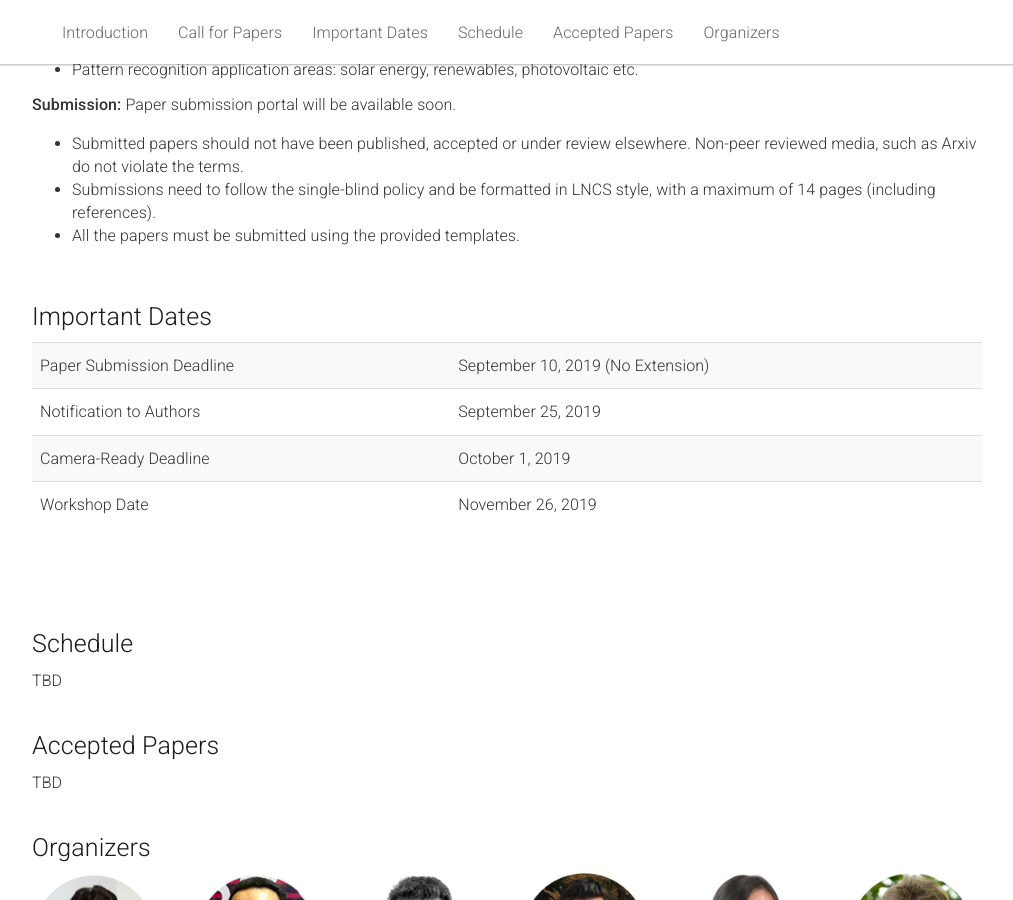
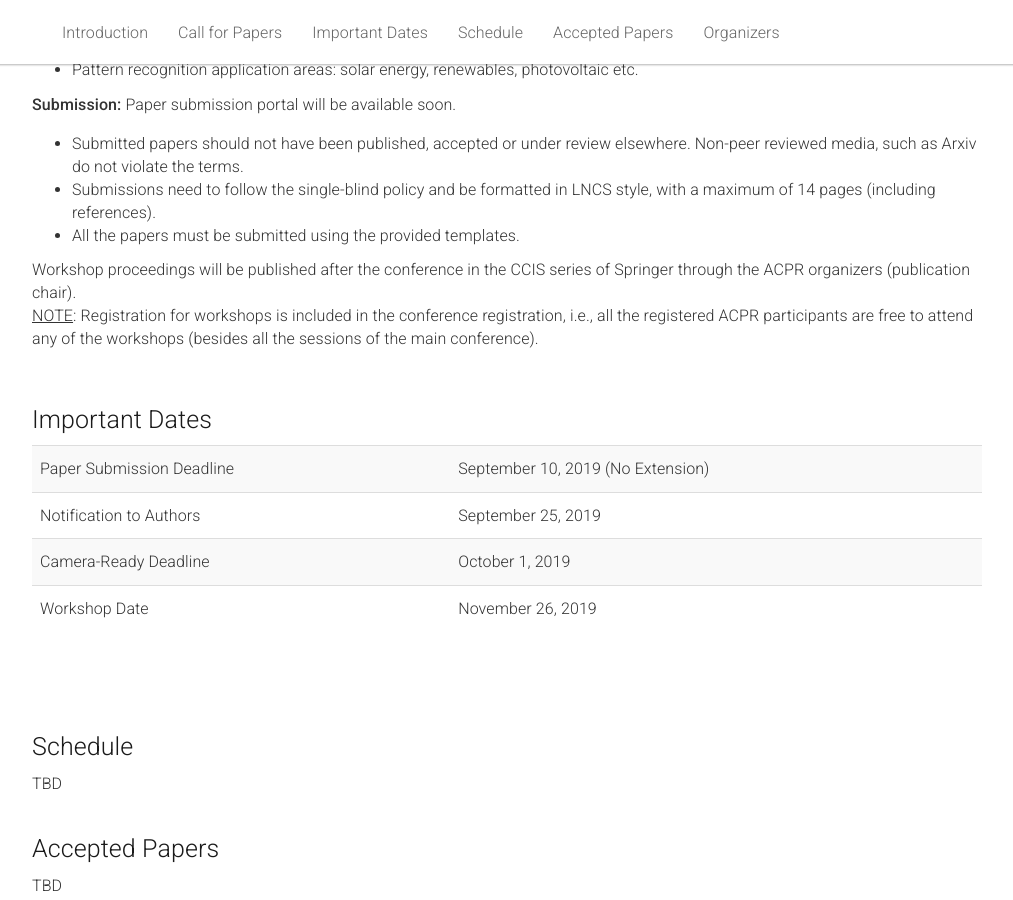
Before and after one commit to biddu/biddu.github.io, a Jekyll site: the page built from _pages/home.md, in a window 1280 px wide and 900 px high, scrolled down 842 px. Shown: the whole window, without its empty margins (133-1146 px from the left). Built offline with Jekyll 4.4.1, drawn with Linux system fonts in a browser that asks for light colours.

Commit message:
added more details

```diff
--- a/_pages/home.md
+++ b/_pages/home.md
@@ -14,12 +14,14 @@ acknowledgements: ""
 <div class="row">
   <div class="col-xs-12">
     <center><h1>Computer Vision for Atmospheric Events Analysis (CVAE)</h1></center>
-    <center><h2>ACPR 2019 Workshop, Auckland, New Zealand</h2></center>
+    <center><h2><a href="https://www.acpr2019.org/workshops.html">ACPR 2019 Workshop, Auckland, New Zealand</a></h2></center>
     <center>Tuesday November 26 2019, <span style="color:#e74c3c;font-weight:400;">location TBA</span></center>
   </div>
 </div>
 
 <hr>
+
+
 
 <!--
 <div class="row" id="intro">
@@ -74,6 +76,8 @@ acknowledgements: ""
       <li>Submissions need to follow the single-blind policy and be formatted in LNCS style, with a maximum of 14 pages (including references).</li>
       <li>All the papers must be submitted using the provided templates.</li>
     </ul>
+    Workshop proceedings will be published after the conference in the CCIS series of Springer through the ACPR organizers (publication chair).
+<br><u>NOTE</u>: Registration for workshops is included in the conference registration, i.e., all the registered ACPR participants are free to attend any of the workshops (besides all the sessions of the main conference).
     </p>
 
 
```
